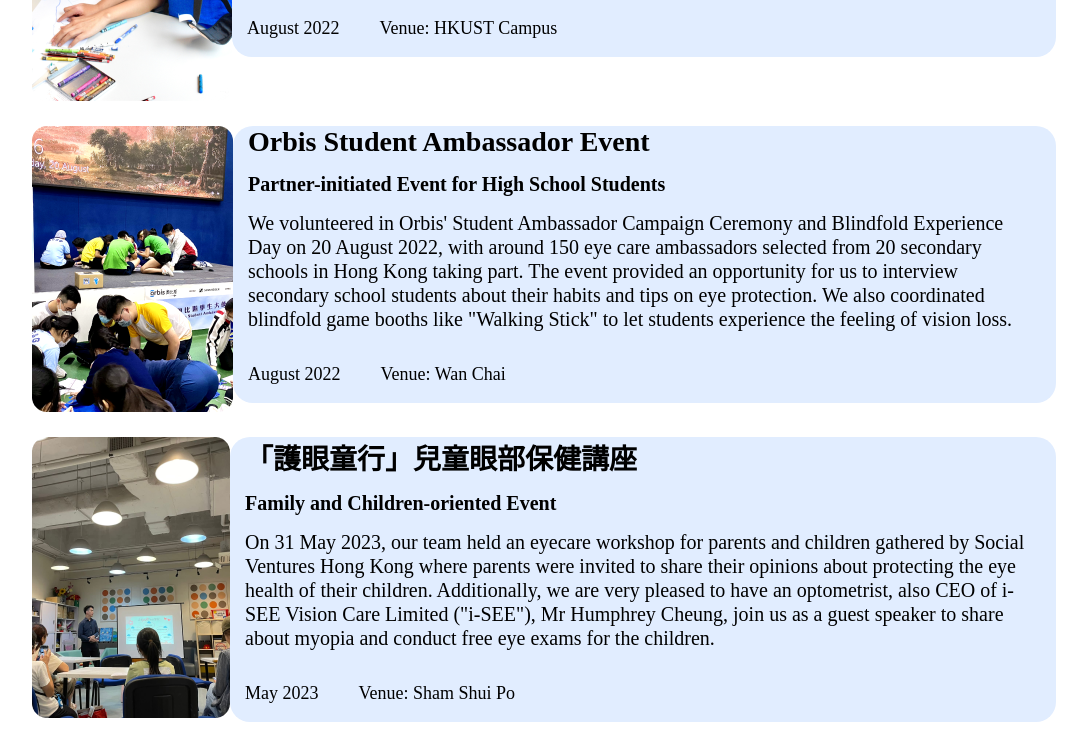
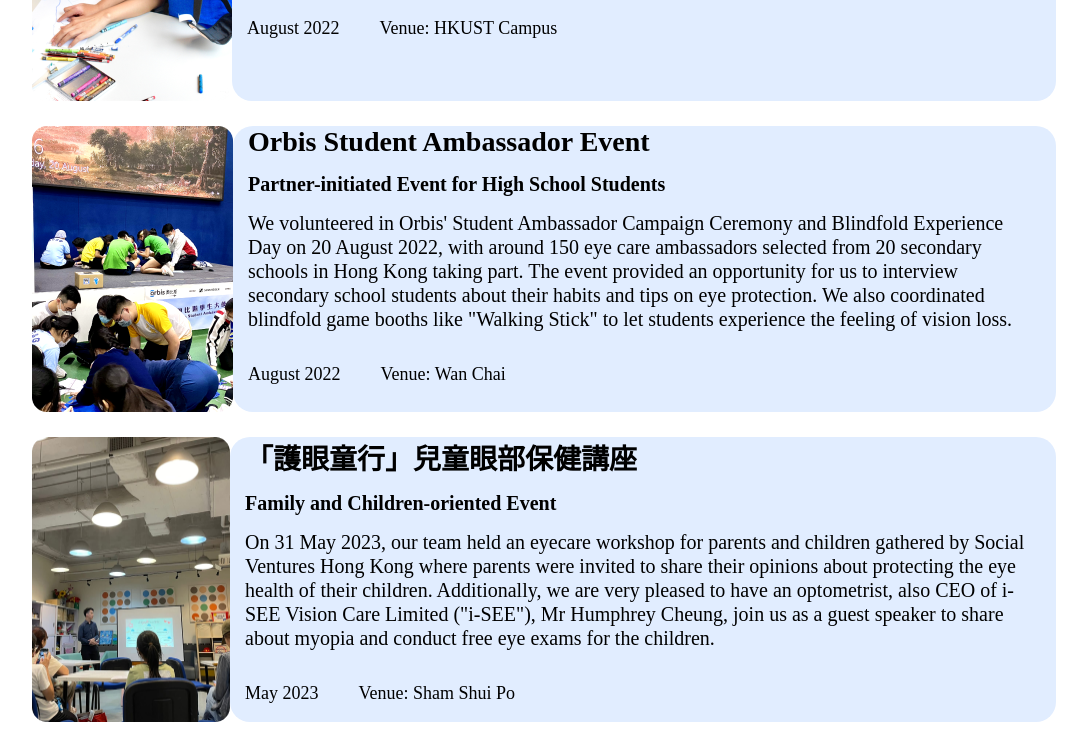
Before and after one commit to ForeSee-HK/foresee-revamp2, a React (Vite) app: page /events in a window 1280 px wide. Shown: the part 1660-2405 px from the top of the page, without its empty margins (96-1183 px from the left). Built offline with nearby package versions, Linux system fonts and the light colour scheme; a web font is replaced by a local one.

Commit message:
fix events height misalignment

```diff
--- a/src/components/pages/Events.css
+++ b/src/components/pages/Events.css
@@ -15,12 +15,12 @@
 .past-event-ctr {
   display: flex;
   justify-content: flex-start;
-  align-items: flex-start;
+  align-items: stretch;
   margin-bottom: 25px;
 }
 
 .event-img {
-  max-width: 20%;
+  /* max-width: 20%; */
 }
 
 .event-details {
@@ -69,10 +69,12 @@
   .event-title {
     font-size: 22px;
   }
+
   .event-subtitle,
   .event-desc {
     font-size: 14px;
   }
+
   .event-date,
   .event-venue {
     font-size: 12px;
--- a/src/components/pages/Games.jsx
+++ b/src/components/pages/Games.jsx
@@ -1,5 +1,5 @@
 import "./Games.css"
-import SnakeGameImage from "../../assets/Games/SnakeGame.png"
+import SnakeGameImage from "../../assets/games-page/SnakeGame.png"
 
 export const Games = () => {
   return (
```
Also changed, not shown: 1 other file (tests, documents, lock files or other folders).
